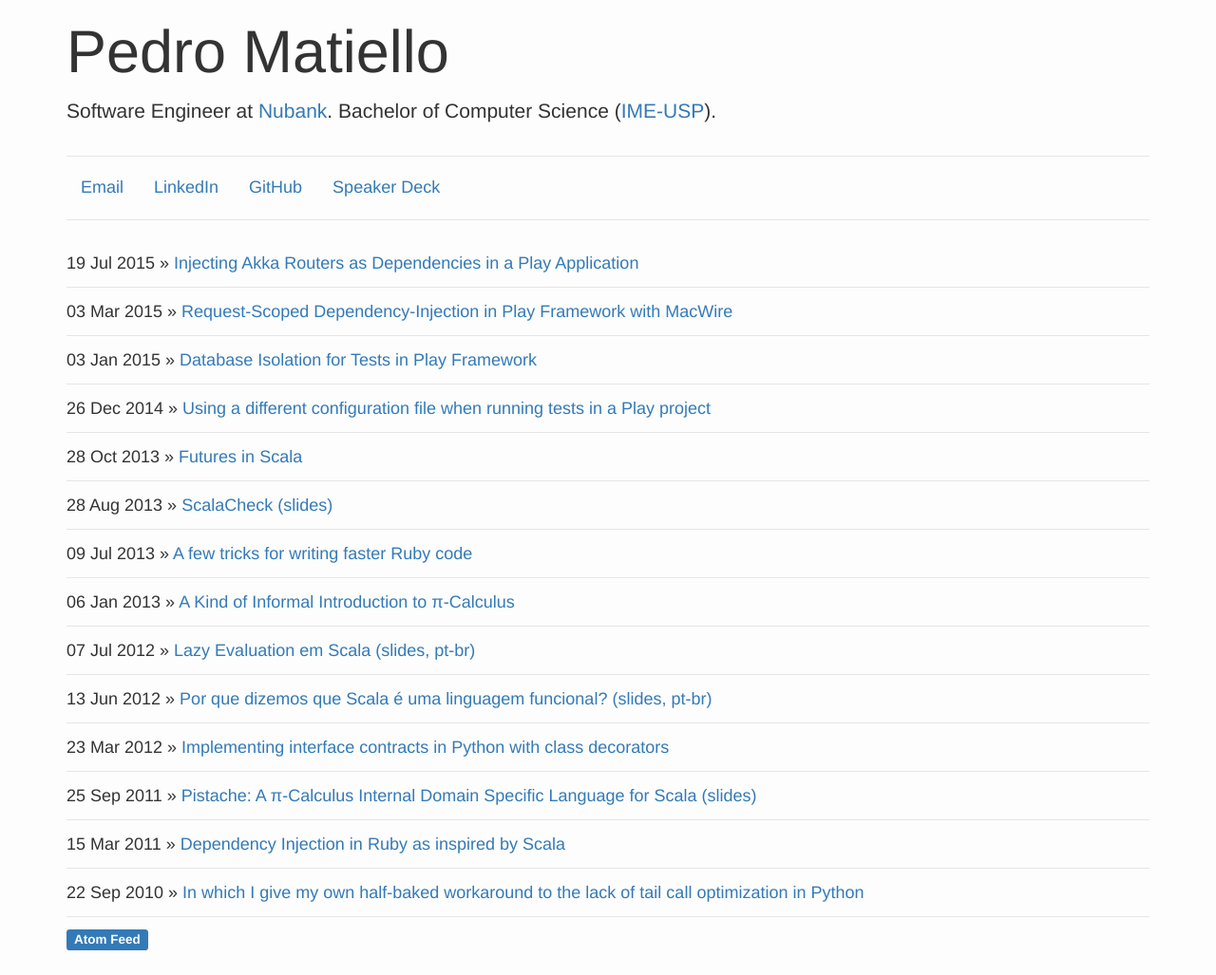
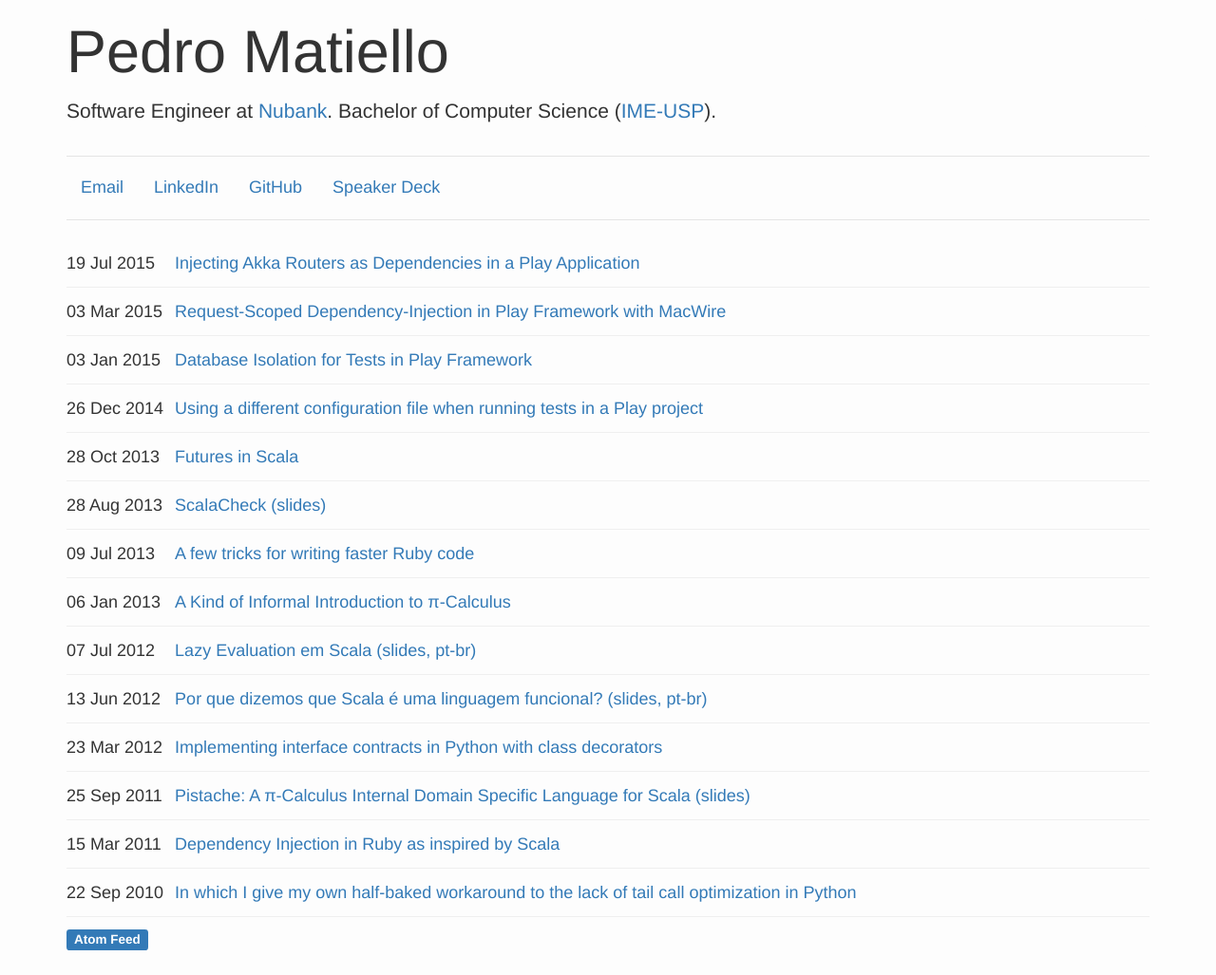
Before and after one commit to pmatiello/pmatiello.github.io, a Jekyll site: the page built from index.html, in a window 1280 px wide. Shown: the whole page at 95% size. Built offline with Jekyll 4.4.1, drawn with Linux system fonts in a browser that asks for light colours.

Commit message:
Improve index layout.

```diff
--- a/css/custom.css
+++ b/css/custom.css
@@ -1,5 +1,6 @@
 body {
 	background-color: #fdfdfd;
+	font-family: 'Helvetica Neue', Helvetica, Arial, sans-serif;
     font-size: 18px;
 }
 
@@ -19,6 +20,12 @@ p, code, pre {
 .profile-summary {
 	background-color: #fdfdfd;
 	padding: 0px !important;
+}
+
+.posts .post-date {
+	width: 12ex;
+	display: inline-block;
+	font-weight: lighter;
 }
 
 .container {
@@ -81,7 +88,7 @@ a.text-muted:hover {
 .blog-index li {
     list-style-type: none;
 	line-height: 50px;
-	border-bottom: 1px solid #e5e5e5;
+	border-bottom: 1px solid #efefef;
 }
 
 .blog-index ul {
--- a/index.html
+++ b/index.html
@@ -21,7 +21,7 @@
   <div class="blog-index">
     <ul class="posts">
     {% for post in site.posts %}
-      <li><span>{{ post.date | date_to_string }}</span> &raquo; <a href="{{ post.url }}">{{ post.title }}</a></li>
+      <li><div class="post-date">{{ post.date | date_to_string }}</div><a href="{{ post.url }}">{{ post.title }}</a></li>
     {% endfor %}
     </ul>
   </div>
```
